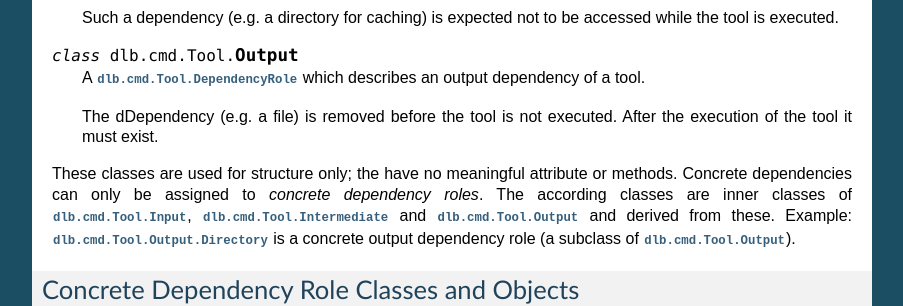
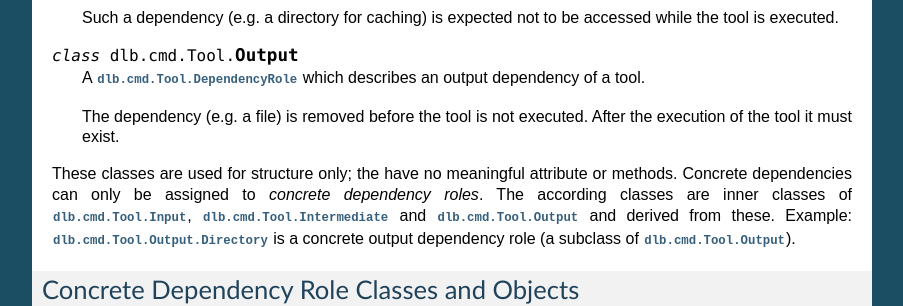
Before and after one commit to dlu-ch/dlb, a Sphinx documentation site: the page built from doc/cmd_tool.rst, in a window 1280 px wide and 900 px high, scrolled down 1430 px. Shown: the part 152-458 px from the top of the window, without its empty margins (198-1101 px from the left). Built offline with Sphinx 7.4.7, drawn with Linux system fonts in a browser that asks for light colours.

Commit message:
Fix documentation

```diff
--- a/doc/cmd_tool.rst
+++ b/doc/cmd_tool.rst
@@ -104,7 +104,7 @@ They are classified according to their meaning to the tool:
 
    A :class:`dlb.cmd.Tool.DependencyRole` which describes an output dependency of a tool.
 
-   The dDependency (e.g. a file) is removed before the tool is not executed.
+   The dependency (e.g. a file) is removed before the tool is not executed.
    After the execution of the tool it must exist.
 
 These classes are used for structure only; the have no meaningful attribute or methods.
--- a/doc/fs_path.rst
+++ b/doc/fs_path.rst
@@ -191,7 +191,7 @@ Path Objects
       Example::
 
           >>> dlb.fs.NoSpacePath('src/').list(name_filter=r'(?i).+\.cpp')
-          [NoSpacePath('src/main.cpp'), NoSpacePath('src/Clock.cpp')]
+          [NoSpacePath('src/Clock.cpp'), NoSpacePath('src/main.cpp')]
 
    .. method:: list_r(name_filter='', recurse_name_filter=None, follow_symlinks=True, cls=None)
 
@@ -200,7 +200,7 @@ Path Objects
       Example::
 
           >>> dlb.fs.NoSpacePath('src/').list(name_filter=r'(?i).+\.cpp')
-          [NoSpacePath('main.cpp'), NoSpacePath('Clock.cpp')]
+          [NoSpacePath('Clock.cpp'), NoSpacePath('main.cpp')]
 
    .. method:: __getitem__(key):
 
```
Also changed, not shown: other parts of doc/fs_path.rst (+1 -1 lines).
